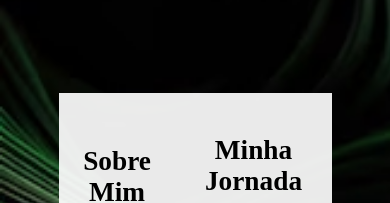
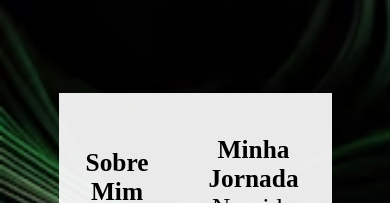
Before and after one commit to VitinhoUlti/Portfolio, a plain HTML site: page index.html in a window 390 px wide. Shown: the part 920-1123 px from the top of the page. Drawn offline with Linux system fonts and the light colour scheme.

Commit message:
melhoria no tamanho dos h1

```diff
--- a/conteudos/css/index.css
+++ b/conteudos/css/index.css
@@ -47,6 +47,6 @@ h1{
 
 @media (max-width: 600px) {
     h1{
-        font-size: 7vw;
+        font-size: 6.5vw;
     }
 }
```
